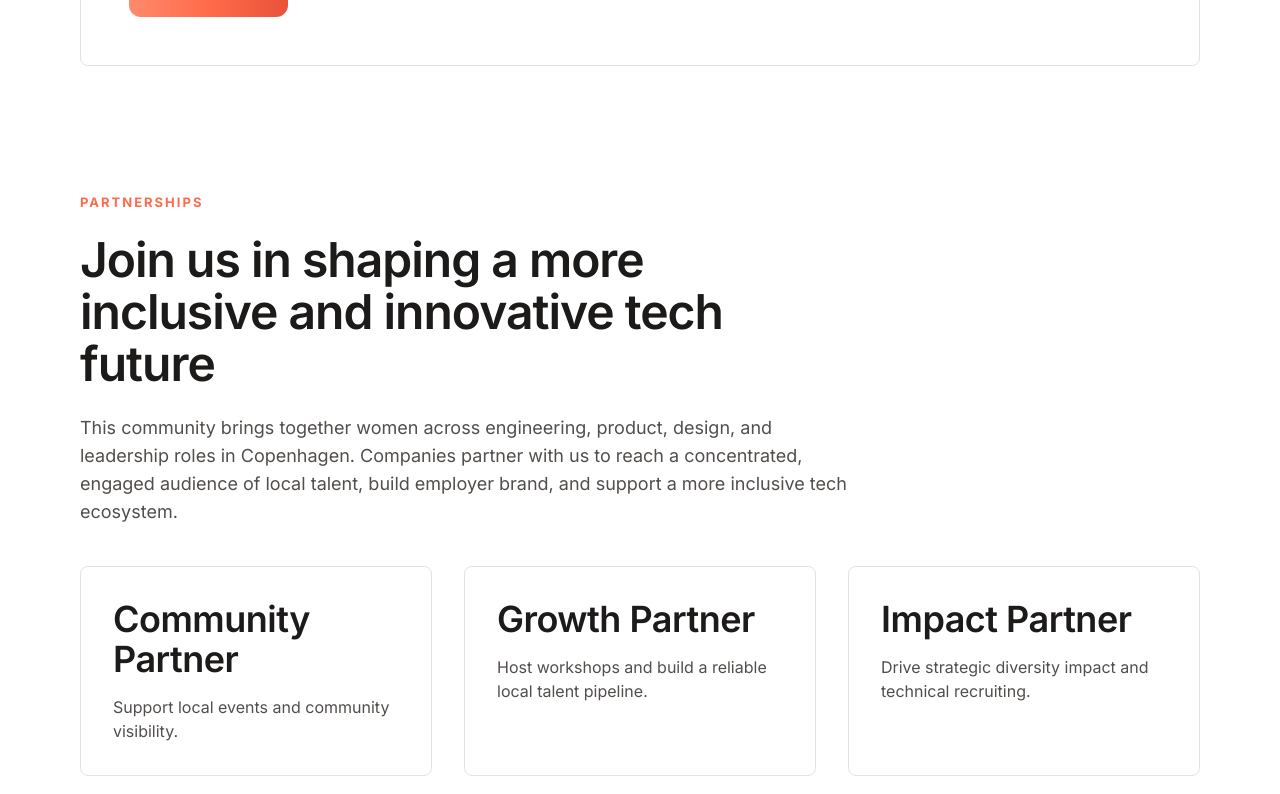
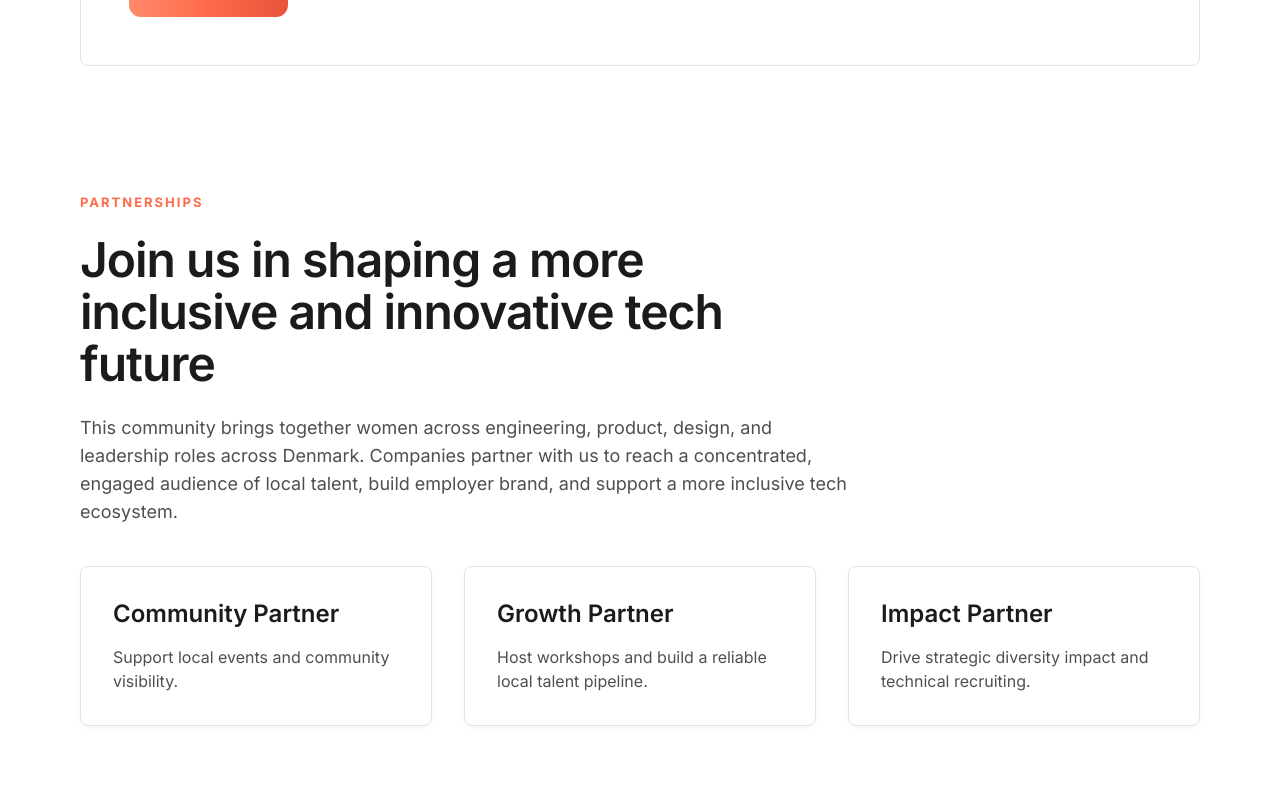
Before and after one commit to merimano/techwomen-dk, a React (Vite) app: page / in a window 1280 px wide. Shown: the part 6920-7714 px from the top of the page. Built offline with nearby package versions, Linux system fonts and the light colour scheme.

Commit message:
Partnerships: tier card reveal/hover/click-through, dot-grid, secondary button arrow nudge, copy update

```diff
--- a/src/components/Button.tsx
+++ b/src/components/Button.tsx
@@ -81,7 +81,7 @@ export function ButtonSecondary({
   const content = (
     <>
       <span>{children}</span>
-      <ArrowIcon className="size-5 shrink-0" />
+      <ArrowIcon className="btn-secondary-arrow size-5 shrink-0" />
     </>
   );
 
--- a/src/components/TierCard.tsx
+++ b/src/components/TierCard.tsx
@@ -1,18 +1,28 @@
 import type { SponsorshipTier } from "../data/sponsorship";
+import "./tier-card.css";
 
 // Tier_Card_Community/Growth/Impact (Figma nodes 817:888, 817:891, 817:894).
-export function TierCard({ tier }: { tier: SponsorshipTier }) {
+// Hover: lifts 4px, shadow deepens from Subtle to Warm, border tints coral.
+// The whole card opens `href` — same destination as the deck CTA below it.
+export function TierCard({ tier, href }: { tier: SponsorshipTier; href: string }) {
   return (
-    <div
-      className="flex h-full flex-1 flex-col gap-4 rounded-[var(--radius-md)] border p-8"
-      style={{ borderColor: "var(--color-stroke-subtle)", backgroundColor: "var(--color-warm-50)" }}
+    <a
+      href={href}
+      target="_blank"
+      rel="noopener noreferrer"
+      className="tw-tier-card-surface flex h-full flex-1 flex-col gap-4 rounded-[var(--radius-md)] border p-8 no-underline"
+      style={{
+        borderColor: "var(--color-stroke-subtle)",
+        backgroundColor: "var(--color-warm-50)",
+        boxShadow: "var(--shadow-subtle)",
+      }}
     >
-      <p className="text-heading-2" style={{ color: "var(--color-text-primary)" }}>
+      <p className="text-heading-3" style={{ color: "var(--color-text-primary)" }}>
         {tier.name}
       </p>
       <p className="text-body" style={{ color: "var(--color-text-secondary)" }}>
         {tier.description}
       </p>
-    </div>
+    </a>
   );
 }
--- /dev/null
+++ b/src/components/tier-card.css
@@ -0,0 +1,18 @@
+/* Tier card hover: lifts slightly, shadow deepens, border tints coral. */
+.tw-tier-card-surface {
+  transition:
+    transform 200ms ease,
+    box-shadow 200ms ease,
+    border-color 200ms ease;
+}
+.tw-tier-card-surface:hover {
+  transform: translateY(-4px);
+  box-shadow: var(--shadow-warm);
+  border-color: var(--color-coral-200);
+}
+
+@media (prefers-reduced-motion: reduce) {
+  .tw-tier-card-surface {
+    transition: none;
+  }
+}
--- a/src/data/sponsorship.ts
+++ b/src/data/sponsorship.ts
@@ -10,7 +10,7 @@ export const sponsorshipIntro = {
   title: "Join us in shaping a more inclusive and innovative tech future",
   // Sponsorship_Pitch (Figma node 817:884). Its second paragraph (pricing/
   // deck details) was dropped — that's now covered by the CTA block below.
-  pitch: "This community brings together women across engineering, product, design, and leadership roles in Copenhagen. Companies partner with us to reach a concentrated, engaged audience of local talent, build employer brand, and support a more inclusive tech ecosystem.",
+  pitch: "This community brings together women across engineering, product, design, and leadership roles across Denmark. Companies partner with us to reach a concentrated, engaged audience of local talent, build employer brand, and support a more inclusive tech ecosystem.",
   // Sponsorship_CTA (Figma node 817:897).
   deckCtaLabel: "Request our partner deck",
   deckCtaHref: "https://fccjex7fdek.typeform.com/to/tfcjXRxG",
--- a/src/index.css
+++ b/src/index.css
@@ -210,6 +210,12 @@
     color: var(--color-accent-coral-hover);
     text-decoration: underline;
   }
+  .btn-secondary-arrow {
+    transition: transform 0.2s ease;
+  }
+  .btn-secondary:hover .btn-secondary-arrow {
+    transform: translateX(4px);
+  }
   .btn-secondary:active {
     color: #cc3d28;
   }
--- a/src/sections/Sponsorship.tsx
+++ b/src/sections/Sponsorship.tsx
@@ -1,11 +1,42 @@
+import { useEffect, useRef, useState, type CSSProperties } from "react";
 import { sponsorshipIntro, sponsorshipTiers } from "../data/sponsorship";
 import { TierCard } from "../components/TierCard";
 import { ButtonSecondary } from "../components/Button";
+import { DotGrid } from "../components/DotGrid";
+import { useCursorSpotlight } from "../components/useCursorSpotlight";
+import "./sponsorship-reveal.css";
+
+const TIER_STAGGER_MS = 100;
 
 export function Sponsorship() {
+  // Same dot-grid-brightens-around-the-cursor treatment as the Hero.
+  const sectionRef = useRef<HTMLElement>(null);
+  const cursorActive = useCursorSpotlight(sectionRef);
+
+  // Tier cards rise in left to right, triggered once they scroll into view
+  // — the section sits below the fold, same reasoning as Mission's.
+  const tiersRef = useRef<HTMLDivElement>(null);
+  const [tiersOn, setTiersOn] = useState(false);
+  useEffect(() => {
+    const el = tiersRef.current;
+    if (!el) return;
+    if (window.matchMedia("(prefers-reduced-motion: reduce)").matches) return;
+    const io = new IntersectionObserver(
+      ([entry]) => {
+        if (!entry.isIntersecting) return;
+        setTiersOn(true);
+        io.disconnect();
+      },
+      { rootMargin: "-10% 0px" },
+    );
+    io.observe(el);
+    return () => io.disconnect();
+  }, []);
+
   return (
-    <section id="sponsorship" className="px-6 py-16 sm:px-10">
-      <div className="mx-auto flex max-w-7xl flex-col gap-10 lg:px-10">
+    <section id="sponsorship" ref={sectionRef} className="relative overflow-hidden px-6 py-16 sm:px-10">
+      <DotGrid cursorActive={cursorActive} />
+      <div className="relative mx-auto flex max-w-7xl flex-col gap-10 lg:px-10">
         <div className="flex max-w-3xl flex-col items-start gap-6 text-left">
           <p className="text-kicker" style={{ color: "var(--color-accent-coral)" }}>
             {sponsorshipIntro.kicker}
@@ -18,9 +49,11 @@ export function Sponsorship() {
           </p>
         </div>
         <div className="flex flex-col gap-10">
-          <div className="grid grid-cols-1 gap-8 md:grid-cols-3">
-            {sponsorshipTiers.map((tier) => (
-              <TierCard key={tier.name} tier={tier} />
+          <div ref={tiersRef} className={`tw-tiers grid grid-cols-1 gap-8 md:grid-cols-3 ${tiersOn ? "is-on" : ""}`}>
+            {sponsorshipTiers.map((tier, i) => (
+              <div key={tier.name} className="tw-tier-card" style={{ "--delay": `${i * TIER_STAGGER_MS}ms` } as CSSProperties}>
+                <TierCard tier={tier} href={sponsorshipIntro.deckCtaHref} />
+              </div>
             ))}
           </div>
           <div className="flex flex-col items-center gap-3 text-center">
--- /dev/null
+++ b/src/sections/sponsorship-reveal.css
@@ -0,0 +1,29 @@
+/* Tier cards rise in left to right, ~100ms apart — Community to Impact. */
+.tw-tier-card {
+  opacity: 0;
+  transform: translateY(24px);
+}
+.tw-tiers.is-on .tw-tier-card {
+  animation: tw-tier-card-in 500ms cubic-bezier(0.16, 1, 0.3, 1) both;
+  animation-delay: var(--delay, 0ms);
+}
+@keyframes tw-tier-card-in {
+  from {
+    opacity: 0;
+    transform: translateY(24px);
+  }
+  to {
+    opacity: 1;
+    transform: translateY(0);
+  }
+}
+
+@media (prefers-reduced-motion: reduce) {
+  .tw-tier-card {
+    opacity: 1;
+    transform: none;
+  }
+  .tw-tiers.is-on .tw-tier-card {
+    animation: none;
+  }
+}
```
